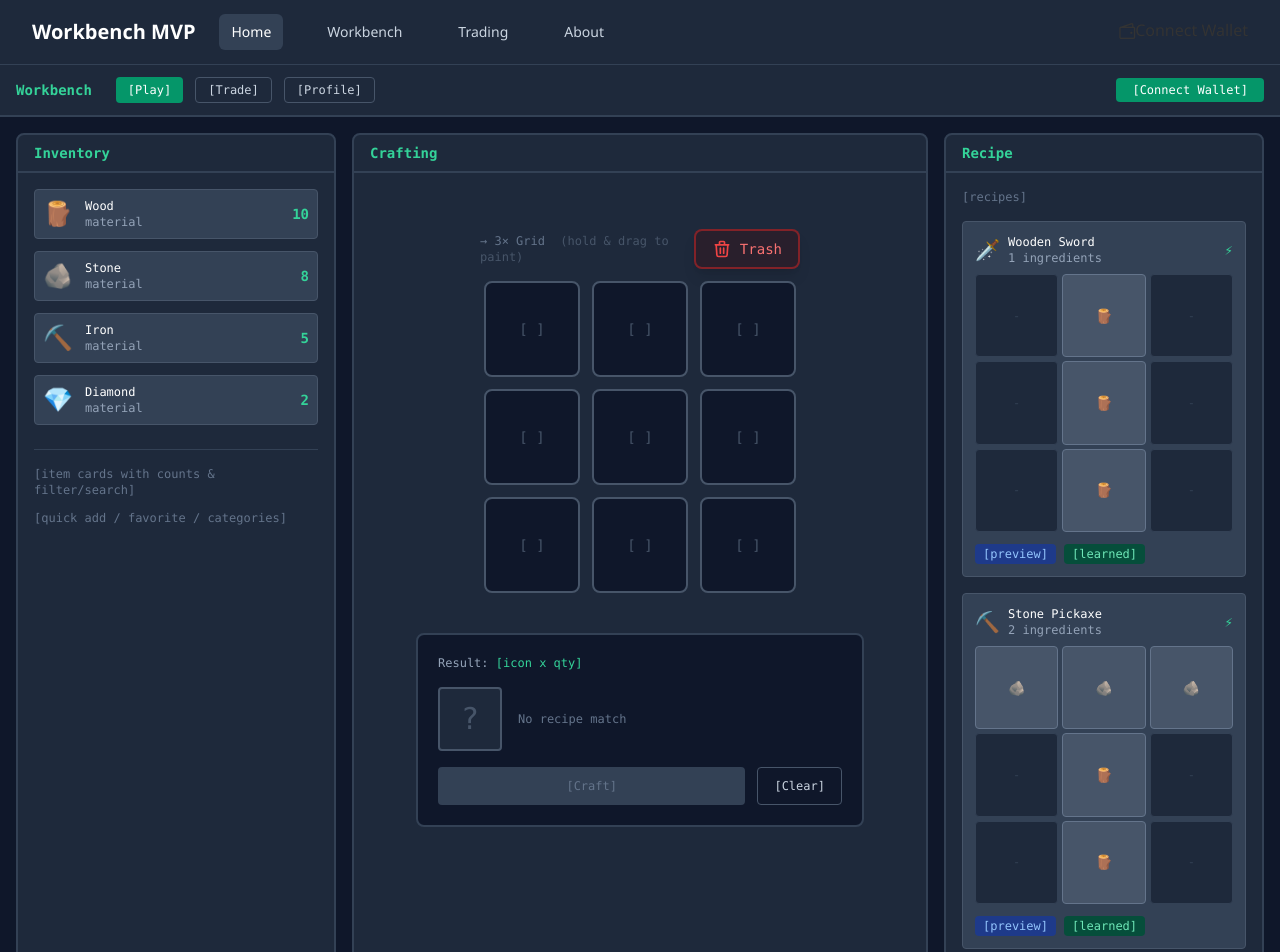
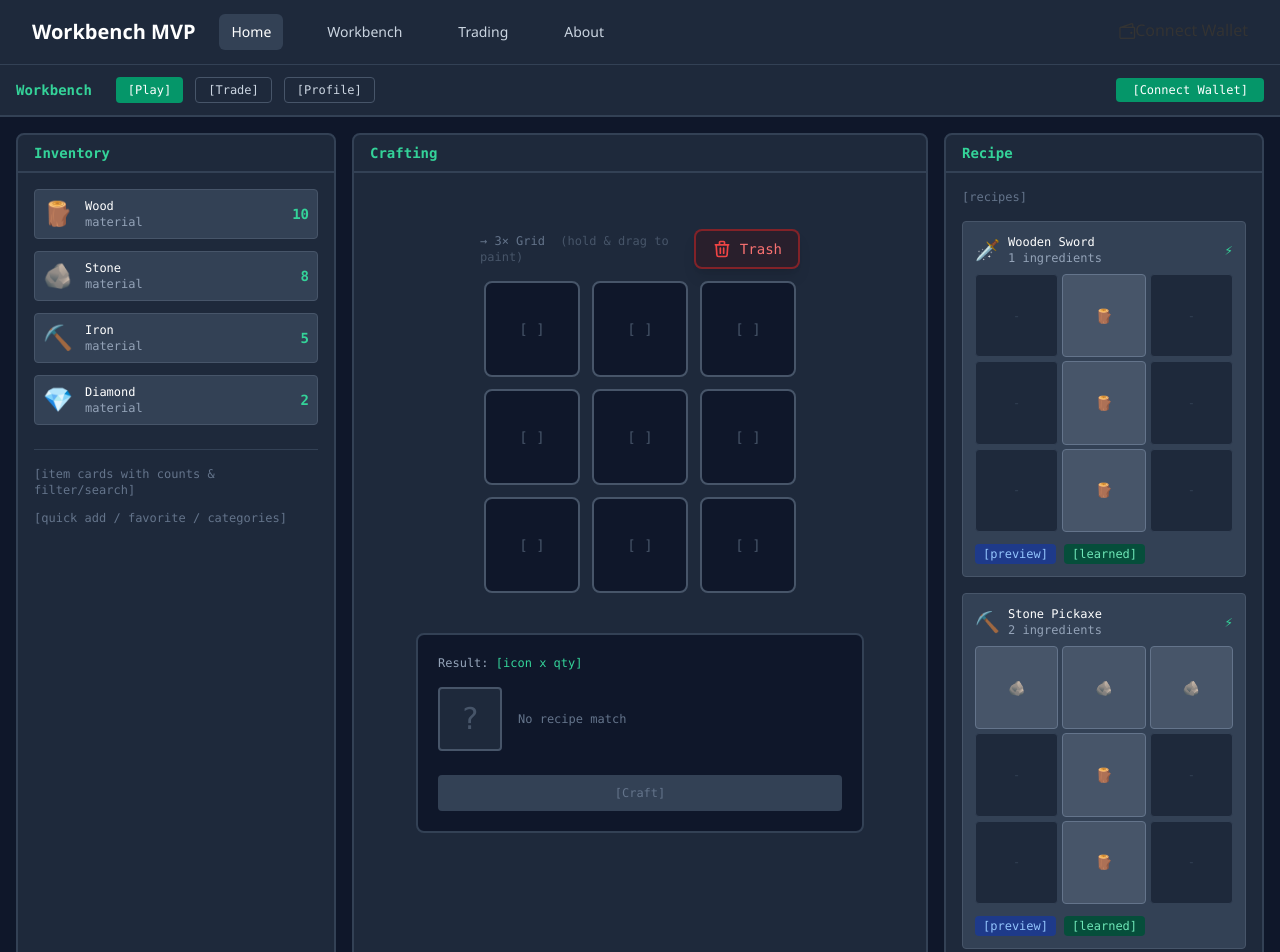
Before and after one commit to thundernan/workbench, a Vue app in the folder client/: page / in a window 1280 px wide. Shown: the top 952 px of the page. Built offline with nearby package versions, Linux system fonts and the light colour scheme.

Commit message:
refactor: Simplify crafting buttons layout and enhance trash zone interaction

```diff
--- a/client/src/views/Home.vue
+++ b/client/src/views/Home.vue
@@ -92,7 +92,8 @@
                @dragover.prevent="onTrashDragOver"
                @dragleave="onTrashDragLeave"
                @drop="onTrashDrop"
-               class="px-4 py-2 rounded-lg border-2 transition-all duration-200 cursor-pointer shadow-lg"
+               @click="clearCraftingGrid"
+               class="px-4 py-2 rounded-lg border-2 transition-all duration-200 cursor-pointer shadow-lg hover:scale-105"
                :class="isOverTrash ? 'border-red-400 bg-red-900/70 scale-110 shadow-red-500/50' : 'border-red-600/50 bg-red-950/30 hover:border-red-500 hover:bg-red-950/50'"
              >
                <div class="flex items-center gap-2 text-sm font-medium">
@@ -138,22 +139,14 @@
                 <div v-else class="text-slate-500 text-xs">No recipe match</div>
               </div>
             </div>
-            <div class="flex gap-3 mt-2">
             <button
               @click="craftItem"
               :disabled="!canCraft"
-                class="flex-1 px-4 py-2.5 rounded text-xs transition-colors font-medium"
+              class="w-full px-4 py-2.5 rounded text-xs transition-colors font-medium mt-2"
               :class="canCraft ? 'bg-emerald-600 text-white hover:bg-emerald-700' : 'bg-slate-700 text-slate-500 cursor-not-allowed'"
             >
               [Craft]
             </button>
-              <button
-                @click="clearCraftingGrid"
-                class="px-4 py-2.5 rounded border border-slate-600 text-slate-300 hover:border-red-400 hover:text-red-400 transition-colors text-xs font-medium"
-              >
-                [Clear]
-              </button>
-            </div>
           </div>
         </div>
       </div>
```
Lines whose indentation alone changed are shown as unchanged.
